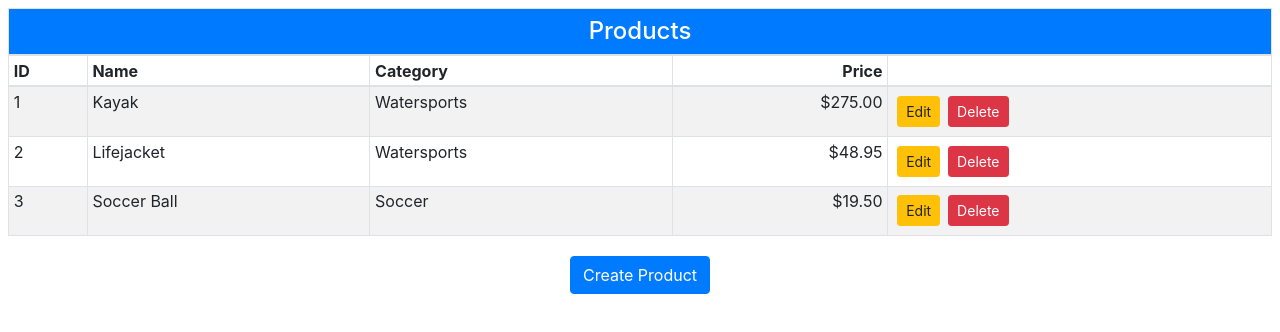
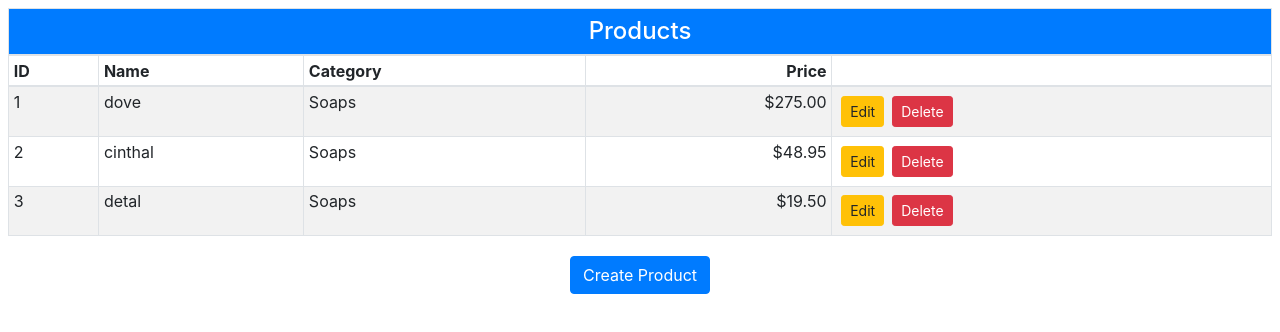
Before and after one commit to sarandoniparthi/Product-App, a React (Create React App) app: page / in a window 1280 px wide. Shown: the top 332 px of the page. Built offline with nearby package versions, Linux system fonts and the light colour scheme.

Commit message:
working products example

```diff
--- a/App.js
+++ b/App.js
@@ -1,34 +1,55 @@
 import React, { Component } from 'react';
 import { render } from 'react-dom';
-import {ProductDisplay} from './ProductDisplay';
+import { ProductDisplay } from './ProductDisplay';
 
-export  class App extends Component {
-  constructor() {
-    super();
+export class App extends Component {
+  constructor(props) {
+    super(props);
 
     this.state = {
       products: [
-                { id: 1, name: "Kayak",
-                category: "Watersports", price: 275 },
-                { id: 2, name: "Lifejacket",
-                    category: "Watersports", price: 48.95 },
-                { id: 3, name: "Soccer Ball", category: "Soccer", price: 19.50 }
+        {
+          id: 1, name: "dove",
+          category:"Soaps", price: 275
+        },
+        {
+          id: 2, name: "cinthal",
+          category: "Soaps", price: 48.95
+        },
+        { id: 3, name: "detal", category: "Soaps", price: 19.50 }
       ]
+
+    }
+    this.idCounter = 100;
+  }
+    saveData = (collection, item) => {
+      if (item.id === "") {
+        item.id = this.idCounter++;
+        this.setState(state => state[collection]
+          = state[collection].concat(item));
+      } else {
+        this.setState(state => state[collection]
+          = state[collection].map(stored =>
+            stored.id === item.id ? item : stored))
+      }
     }
 
+
+    deleteData = (collection, item) => {
+      this.setState(state => state[collection]
+        = state[collection].filter(stored => stored.id !== item.id));
     }
 
   render() {
-    return (
-      <div>
+    return <div>
         <ProductDisplay
           name="Products"
-                    products={ this.state.products }
-                    saveCallback={ p => this.saveData("products", p) }
-                    deleteCallback={ p => this.deleteData("products", p) } />
+          products={this.state.products}
+          saveCallback={p => this.saveData("products", p)}
+          deleteCallback={p => this.deleteData("products", p)} />
 
       </div>
 
-    );
+
   }
 }
```
Lines whose indentation alone changed are shown as unchanged.
